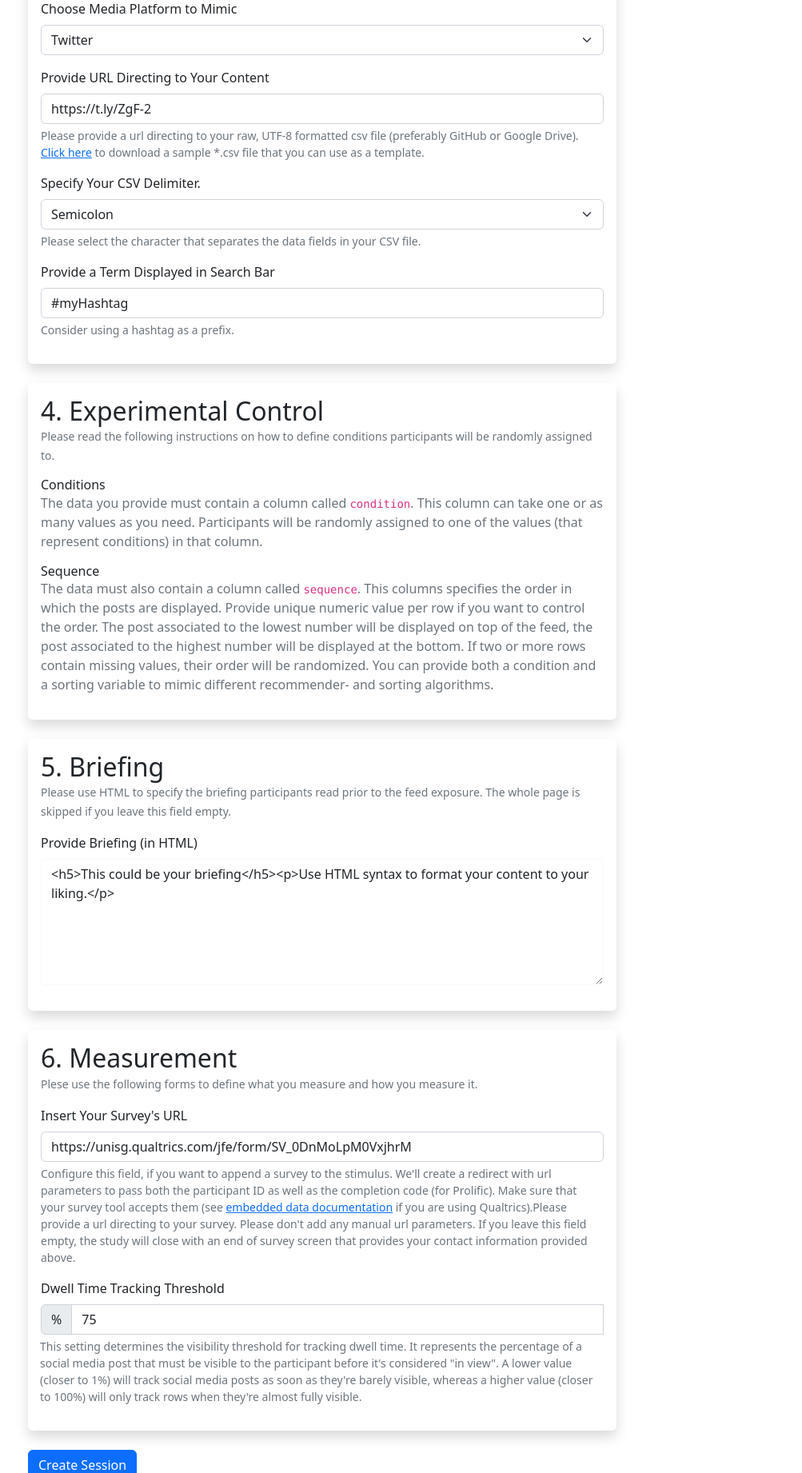
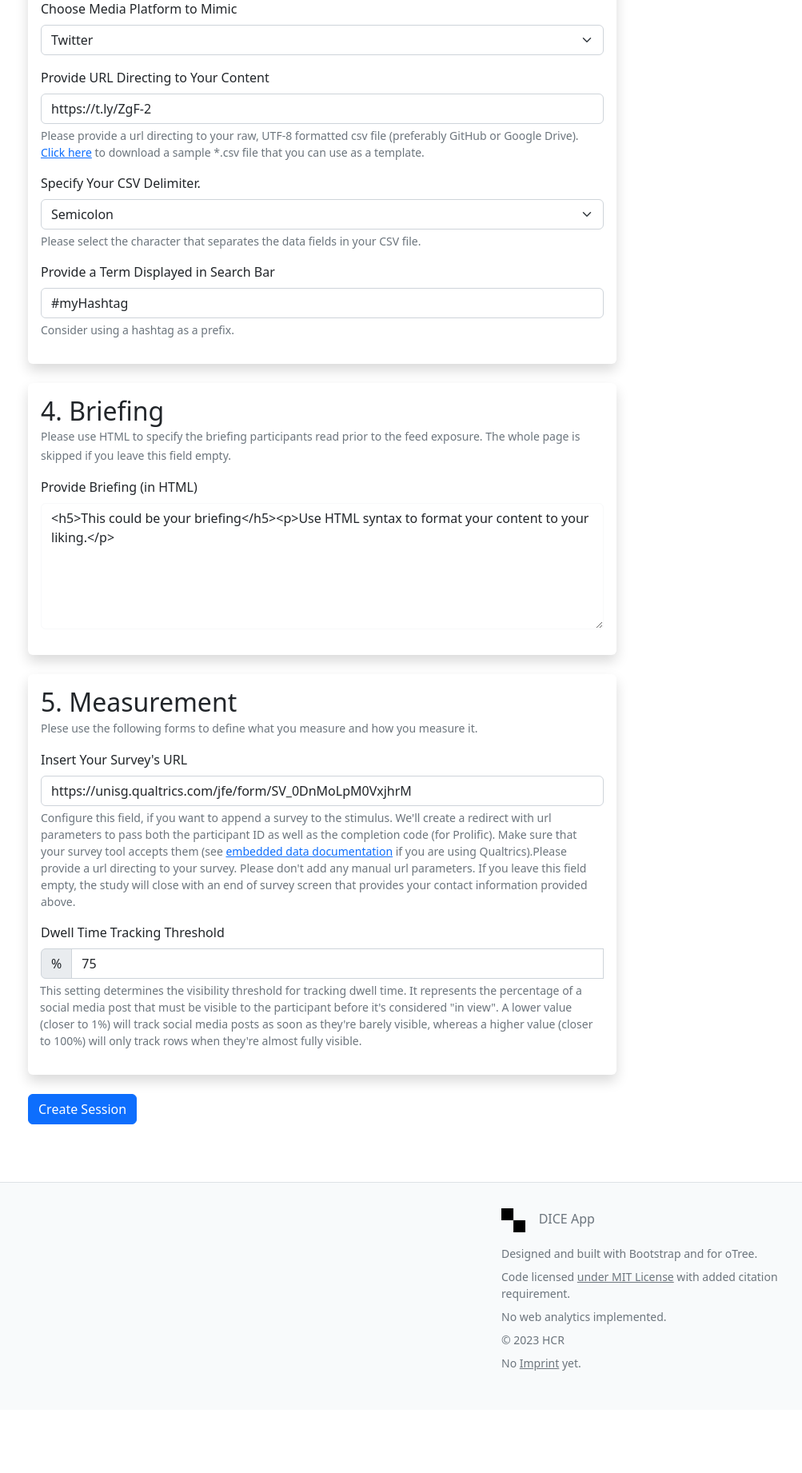
Before and after one commit to Howquez/oFeeds-config, a Flask app: page / in a window 1280 px wide. Shown: the part 2129-3971 px from the top of the page at 80% size, without its empty margins (237-1240 px from the left). After the commit the page ends 3843 px from the top, so only its background shows below. Run offline with Flask 3, Linux system fonts and the light colour scheme.

Commit message:
remove `sequence` instructions etc.

```diff
--- a/templates/index.html
+++ b/templates/index.html
@@ -221,7 +221,7 @@
                 </div>
             </div>
 
-            <div id="card4" class="card my-4 border-0 shadow">
+            {#<div id="card4" class="card my-4 border-0 shadow">
                 <div class="card-body">
                     <h5 class="card-title h2 mb-0">
                         4. Experimental Control
@@ -253,12 +253,12 @@
                         sorting algorithms.
                     </p>
                 </div>
-            </div>
+            </div>#}
 
             <div id="card5" class="card my-4 border-0 shadow">
                 <div class="card-body">
                     <h5 class="card-title h2 mb-0">
-                        5. Briefing
+                        4. Briefing
                     </h5>
                     <p class="card-text text-muted">
                         <small>
@@ -280,7 +280,7 @@
             <div id="card6" class="card my-4 border-0 shadow">
                 <div class="card-body">
                     <h5 class="card-title h2 mb-0">
-                        6. Measurement
+                        5. Measurement
                     </h5>
                     <p class="card-text text-muted">
                         <small>
@@ -336,7 +336,7 @@
             <div id="completionCodeSection" class="card my-4 border-0 shadow" style="display: none;">
                 <div class="card-body">
                     <h5 class="card-title h2 mb-0">
-                        7. Completion Code
+                        6. Completion Code
                     </h5>
                     <p class="card-text text-muted">
                         <small>
```
